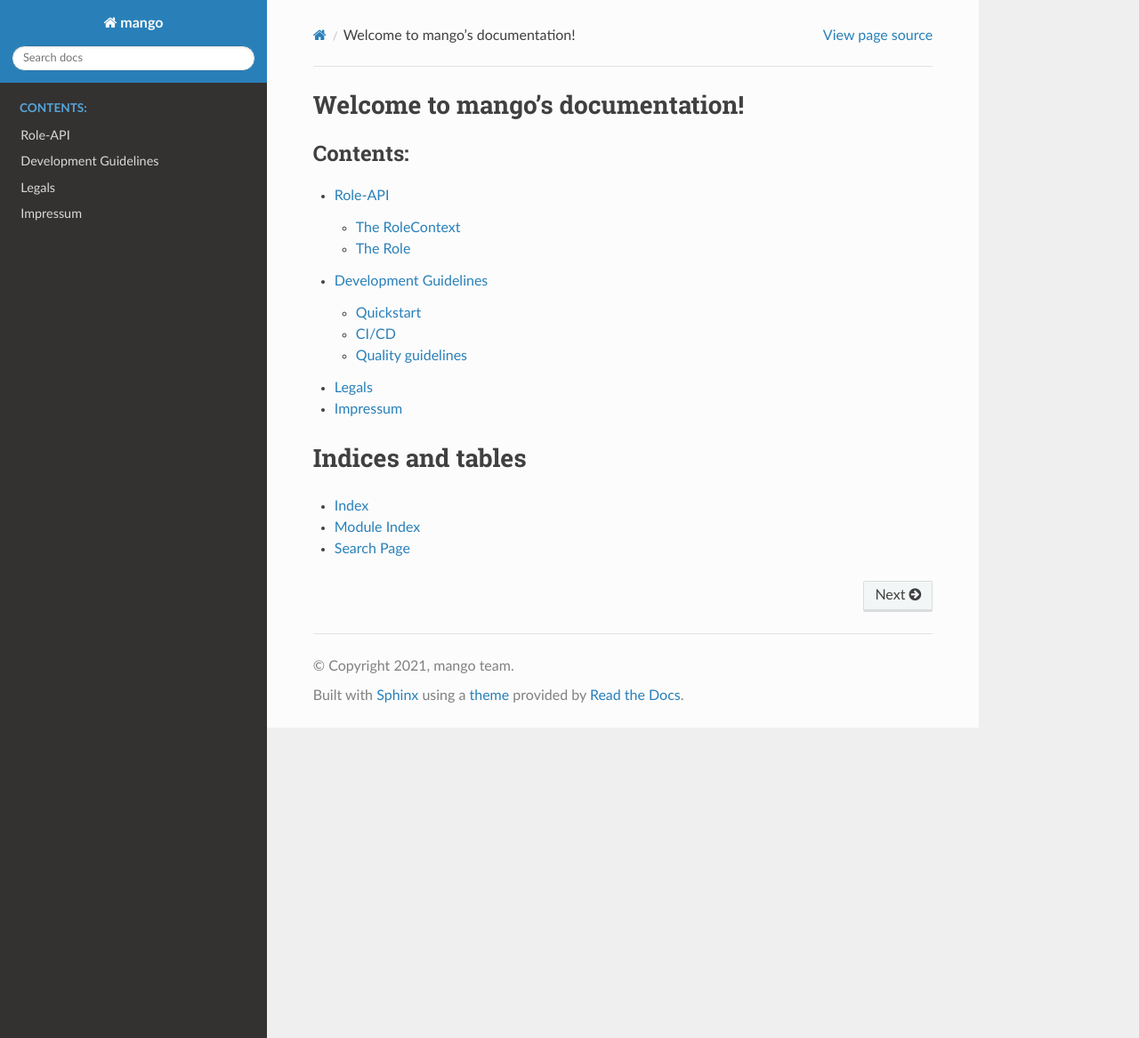
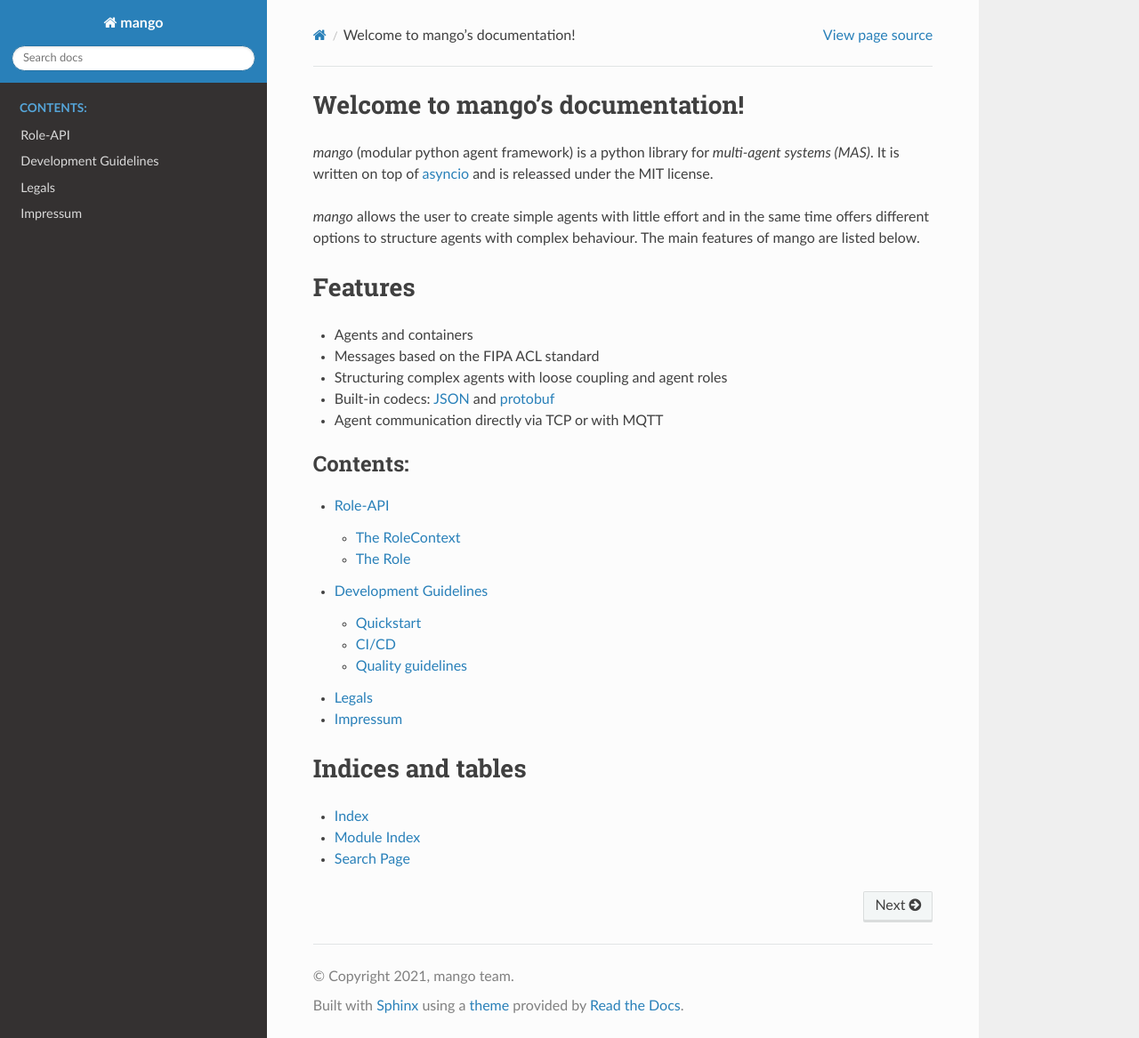
Before and after one commit to OFFIS-DAI/mango, a Sphinx documentation site: the page built from docs/source/index.rst, in a window 1280 px wide and 1167 px high. Shown: the whole window at 89% size. Built offline with Sphinx 7.4.7 and the Read the Docs theme 2.0.0, drawn with Linux system fonts in a browser that asks for light colours; formulas are drawn with MathJax 3; pages that are not in the unit, such as notebooks, are missing from menus.

Commit message:
Update index.rst

```diff
--- a/docs/source/index.rst
+++ b/docs/source/index.rst
@@ -5,6 +5,17 @@
 
 Welcome to mango's documentation!
 =================================
+*mango* (modular python agent framework) is a python library for *multi-agent systems (MAS)*. It is written on top of `asyncio <https://docs.python.org/3/library/asyncio.html>`_ and is releassed under the MIT license.
+
+*mango* allows the user to create simple agents with little effort and in the same time offers different options to structure agents with complex behaviour. The main features of mango are listed below.
+
+Features
+=================================
+- Agents and containers
+- Messages based on the FIPA ACL standard
+- Structuring complex agents with loose coupling and agent roles
+- Built-in codecs: `JSON <https://www.json.org>`_ and `protobuf <https://developers.google.com/protocol-buffers>`_
+- Agent communication directly via TCP or with MQTT
 
 .. toctree::
    :maxdepth: 2
```
